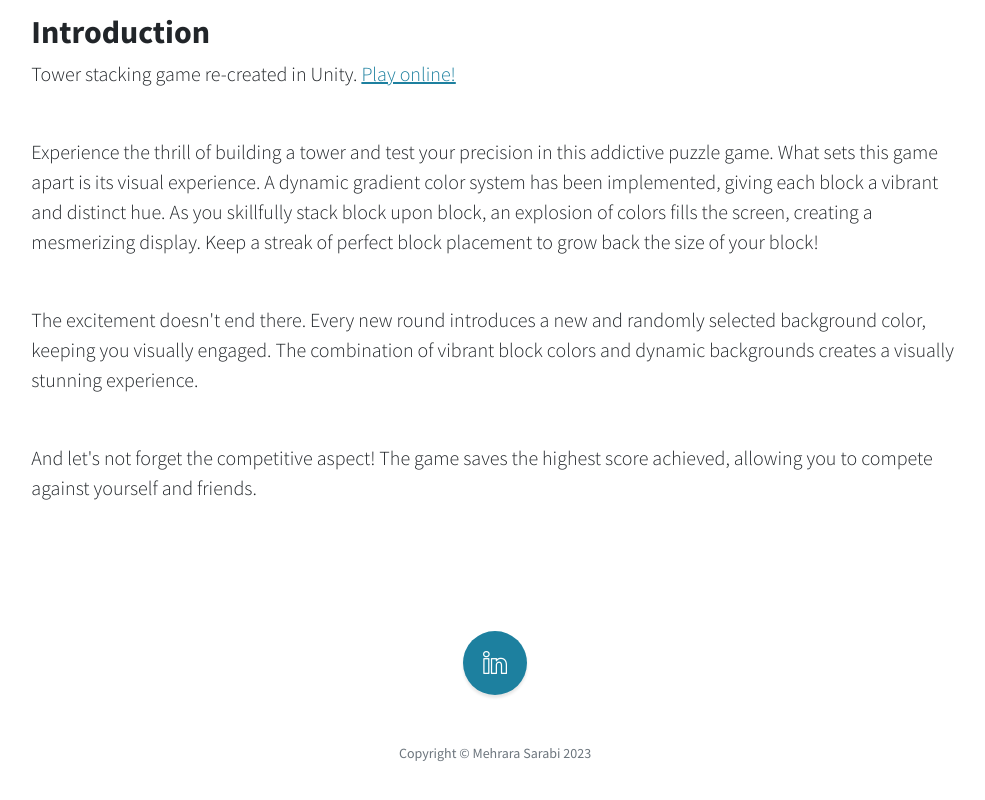
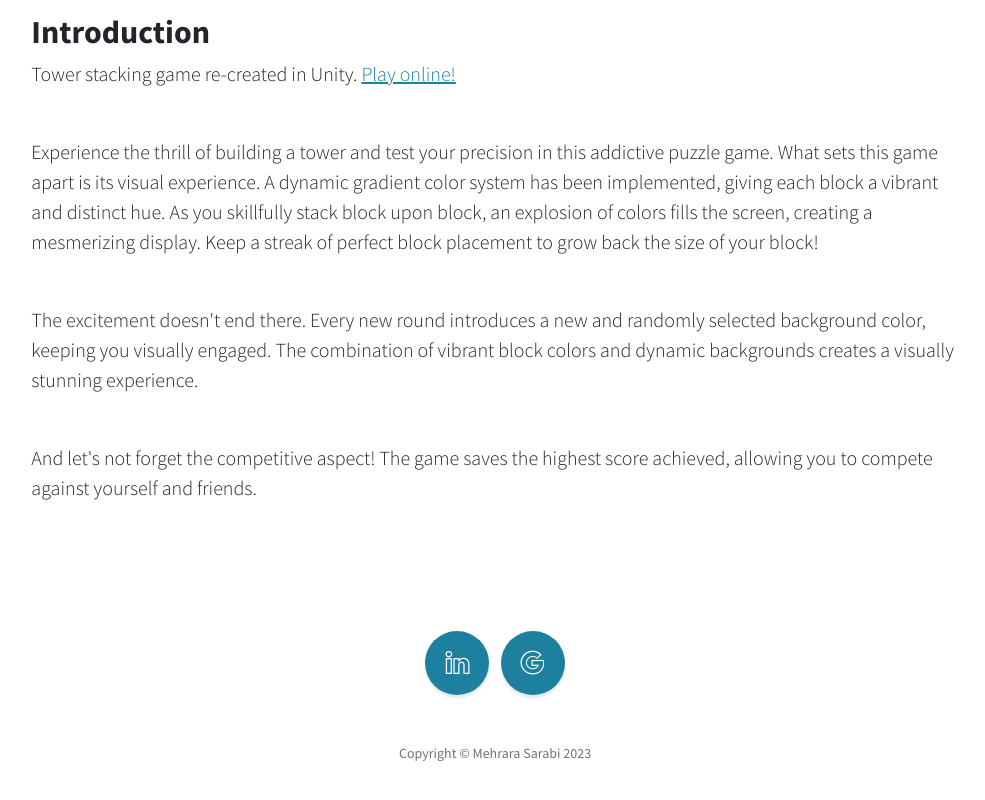
Before and after one commit to m3hrara/m3hrara.github.io, a plain HTML site: page TowerStack.html in a window 1280 px wide. Shown: the part 617-1417 px from the top of the page, without its empty margins (145-1130 px from the left). Drawn offline with nearby package versions, Linux system fonts and the light colour scheme.

Commit message:
added gmail link to project pages

```diff
--- a/TowerStack.html
+++ b/TowerStack.html
@@ -73,11 +73,16 @@
         <footer class="footer text-center" id="contact">
             <div class="container px-4 px-lg-5">
                 <ul class="list-inline mb-5">
-                     <li class="list-inline-item">
-                    <a class="social-link rounded-circle text-white mr-3" href="https://www.linkedin.com/in/mehrara-sarabi/">
-                        <i class="icon-social-linkedin"></i>
-                    </a>
-                </li>
+                    <li class="list-inline-item">
+                        <a class="social-link rounded-circle text-white mr-3" href="https://www.linkedin.com/in/mehrara-sarabi/">
+                            <i class="icon-social-linkedin"></i>
+                        </a>
+                    </li>
+                    <li class="list-inline-item">
+                        <a class="social-link rounded-circle text-white mr-3" href="mailto: mehrarasb@gmail.com">
+                            <i class="icon-social-google"></i>
+                        </a>
+                    </li>
                 </ul>
                 <p class="text-muted small mb-0">Copyright &copy; Mehrara Sarabi 2023</p>
             </div>
```
Also changed, not shown: GalacticGunner.html (+10 -5 lines), PushAndMatch.html (+10 -5 lines), WaterColorSort.html (+10 -5 lines).
